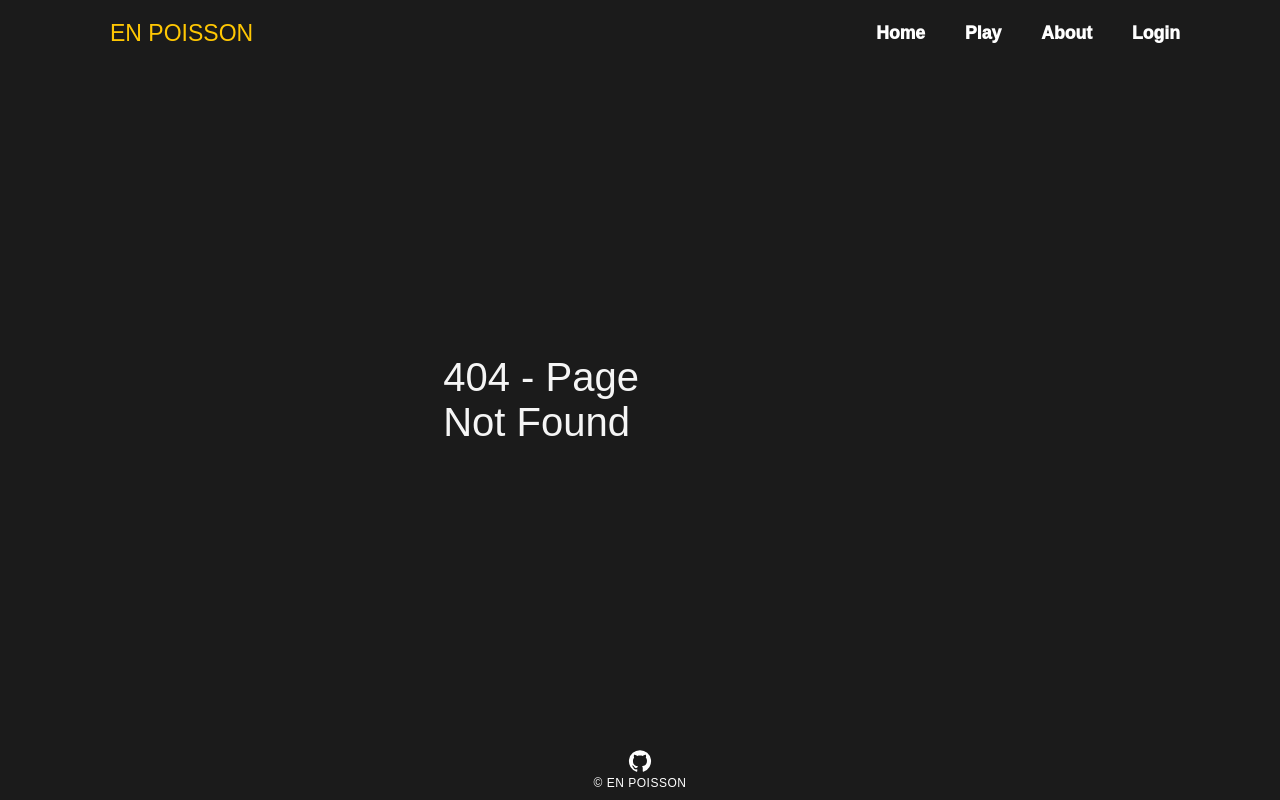
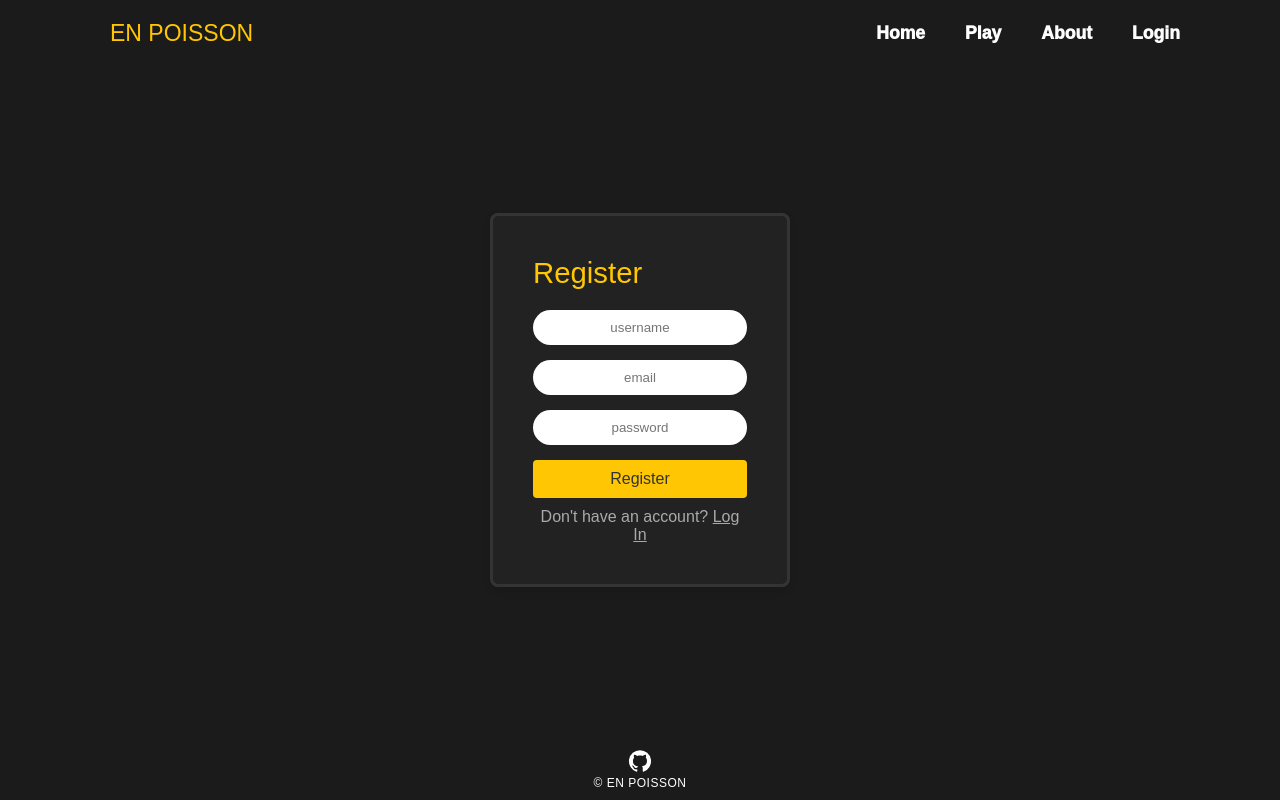
Before and after one commit to tonyjongyoonan/enpoisson, a React (Create React App) app in the folder frontend/: page /register in a window 1280 px wide. Before the commit this address had no page. Built offline with nearby package versions, Linux system fonts and the light colour scheme; a web font is replaced by a local one.

Commit message:
register file

```diff
--- a/frontend/src/App.js
+++ b/frontend/src/App.js
@@ -4,6 +4,7 @@ import Home from "./pages/Home";
 import Play from "./pages/Play";
 import About from "./pages/About";
 import Login from "./pages/Login";
+import Register from "./pages/Register";
 import NotFound from "./pages/NotFound";
 import Footer from "./components/Footer";
 import { BrowserRouter as Router, Route, Routes } from "react-router-dom";
@@ -18,6 +19,7 @@ function App() {
           <Route path="/play" exact element={<Play />} />
           <Route path="/about" exact element={<About />} />
           <Route path="/login" exact element={<Login />} />
+          <Route path="/register" exact element={<Register />} />
           <Route path="*" element={<NotFound />} />
         </Routes>
         <Footer />
--- a/frontend/src/pages/Login.css
+++ b/frontend/src/pages/Login.css
@@ -1,3 +1,12 @@
+form {
+    background-color: #222;
+    padding: 20px;
+    border-radius: 8px;
+    box-shadow: 0 4px 8px rgba(0, 0, 0, 0.1);
+    max-width: 300px;
+    width: 100%;
+}
+
 .login-container {
     display: flex;
     justify-content: center;
@@ -10,7 +19,6 @@
     display: flex;
     flex-direction: column;
     align-items: center;
-    padding: 20px;
     border: 3px solid #353434;
     border-radius: 8px;
     padding: 50px;
--- /dev/null
+++ b/frontend/src/pages/Register.css
@@ -0,0 +1,72 @@
+.register-container {
+    display: flex;
+    justify-content: center;
+    align-items: center;
+    height: 100vh;
+}
+
+.register-form {
+    background-color: #222;
+    padding: 40px;
+    border-radius: 8px;
+    box-shadow: 0 4px 8px rgba(0, 0, 0, 0.1);
+    max-width: 300px;
+    width: 100%;
+    border: 3px solid #353434;
+    text-align: center;
+}
+
+.register-form input {
+    border-radius: 500px;
+    margin-bottom: 5px;
+    text-align: center;
+}
+
+.register-heading {
+    text-align: center;
+    margin-bottom: 20px;
+    color: #ffc703;
+}
+
+.register-input-container {
+    margin-bottom: 10px;
+}
+
+.register-input {
+    border: none;
+    border-radius: 4px;
+    padding: 10px;
+    width: 100%;
+}
+
+.register-button-container {
+    margin-bottom: 10px;
+}
+
+.register-button {
+    background-color: #ffc703;
+    color: #333;
+    border: none;
+    border-radius: 4px;
+    padding: 10px;
+    width: 100%;
+    font-size: 16px;
+}
+
+.register-button:hover {
+    background-color: #ffc703;
+    cursor: pointer;
+}
+
+.register-login-link {
+    text-align: center;
+    color: #aaa;
+}
+
+.login-link {
+    color: #aaa;
+}
+
+.login-link:hover {
+    color: #ffc703;
+}
--- /dev/null
+++ b/frontend/src/pages/Register.js
@@ -0,0 +1,61 @@
+import React, { useState } from 'react';
+import { Link } from 'react-router-dom';
+import './Register.css';
+
+function Register() {
+  const [username, setUsername] = useState('');
+  const [password, setPassword] = useState('');
+  const [email, setEmail] = useState('');
+
+  const handleRegister = (event) => {
+    event.preventDefault();
+    // Handle the registration logic here
+    console.log('Registering:', username, email, password);
+  };
+
+  return (
+    <div className="register-container">
+      <form className="register-form" onSubmit={handleRegister}>
+        <h2 className="register-heading">Register</h2>
+        <div className="register-input-container">
+          <input
+            className="register-input"
+            type="text"
+            placeholder="username"
+            value={username}
+            onChange={(e) => setUsername(e.target.value)}
+            required
+          />
+        </div>
+        <div className="register-input-container">
+          <input
+            className="register-input"
+            type="email"
+            placeholder="email"
+            value={email}
+            onChange={(e) => setEmail(e.target.value)}
+            required
+          />
+        </div>
+        <div className="register-input-container">
+          <input
+            className="register-input"
+            type="password"
+            placeholder="password"
+            value={password}
+            onChange={(e) => setPassword(e.target.value)}
+            required
+          />
+        </div>
+        <div className="register-button-container">
+          <button className="register-button" type="submit">Register</button>
+        </div>
+        <p className="register-login-link">
+          Don't have an account? <Link to="/login" className="login-link">Log In</Link>
+        </p>
+      </form>
+    </div>
+  );
+}
+
+export default Register;
```
